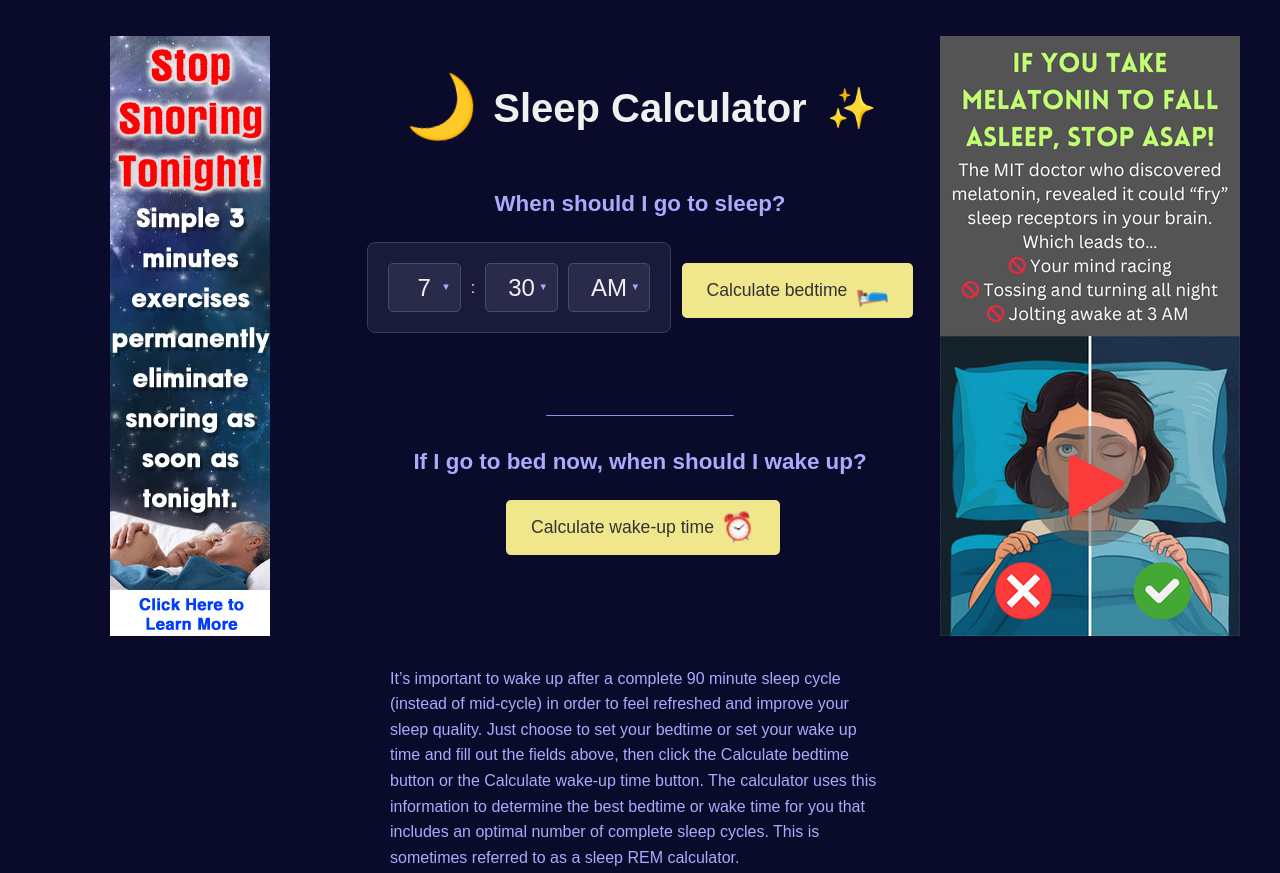
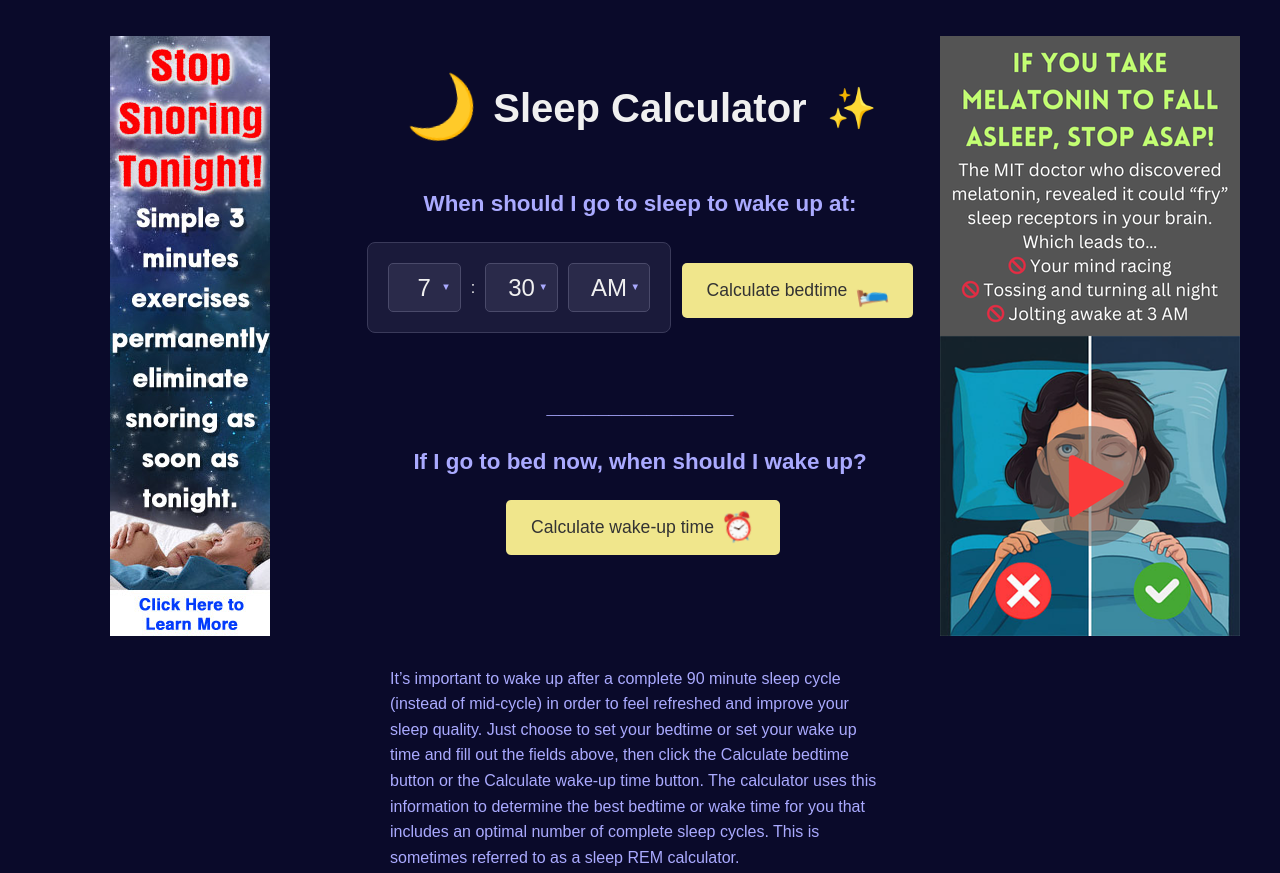
Before and after one commit to Spelljammer777/random-stuff, a plain HTML site: page sleep-calculator.html in a window 1280 px wide. Shown: the top 873 px of the page. Drawn offline with Linux system fonts and the light colour scheme.

Commit message:
updated sleep calc

```diff
--- a/sleep-calculator.html
+++ b/sleep-calculator.html
@@ -377,7 +377,7 @@
 
             <!-- Input View -->
             <div id="input-view">
-                <h2>When should I go to sleep?</h2>
+                <h2>When should I go to sleep to wake up at:</h2>
                 <div class="time-selector-container">
                     <div class="select-wrapper">
                         <select id="wake-hour">
```
Also changed, not shown: 1 other file.
